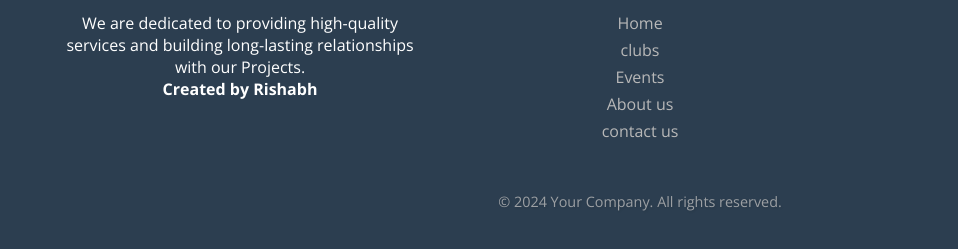
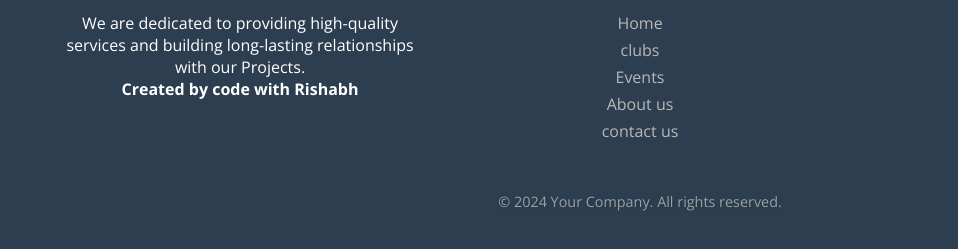
Before and after one commit to Rishabh001pawar/club-management-frontend, a website: page index.html in a window 1280 px wide. Shown: the part 3767-4016 px from the top of the page, 0-958 px from the left. Drawn offline with nearby package versions, Linux system fonts and the light colour scheme.

Commit message:
Update index.html

```diff
--- a/index.html
+++ b/index.html
@@ -404,7 +404,7 @@
         <div>
           <h3>About Us</h3>
           <p>We are dedicated to providing high-quality services and building long-lasting relationships with our Projects.</p>
-          <p><strong>Created by Rishabh</strong></p>
+          <p><strong>Created by code with Rishabh</strong></p>
         </div>
 
         <!-- Quick Links -->
```
